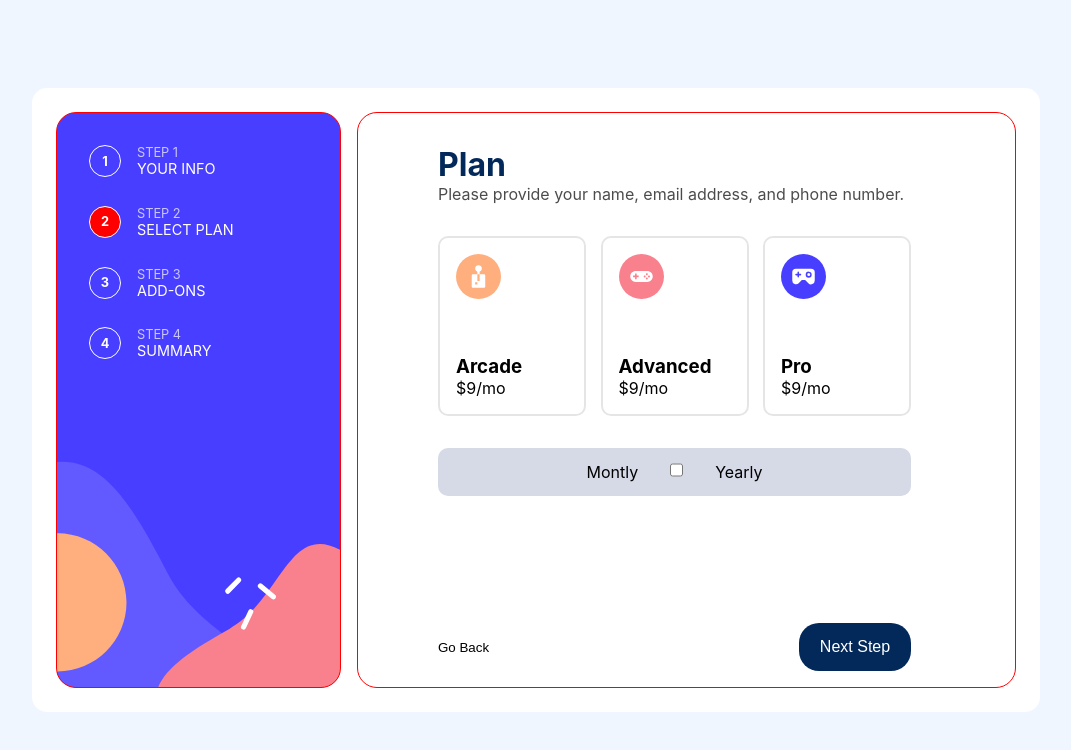
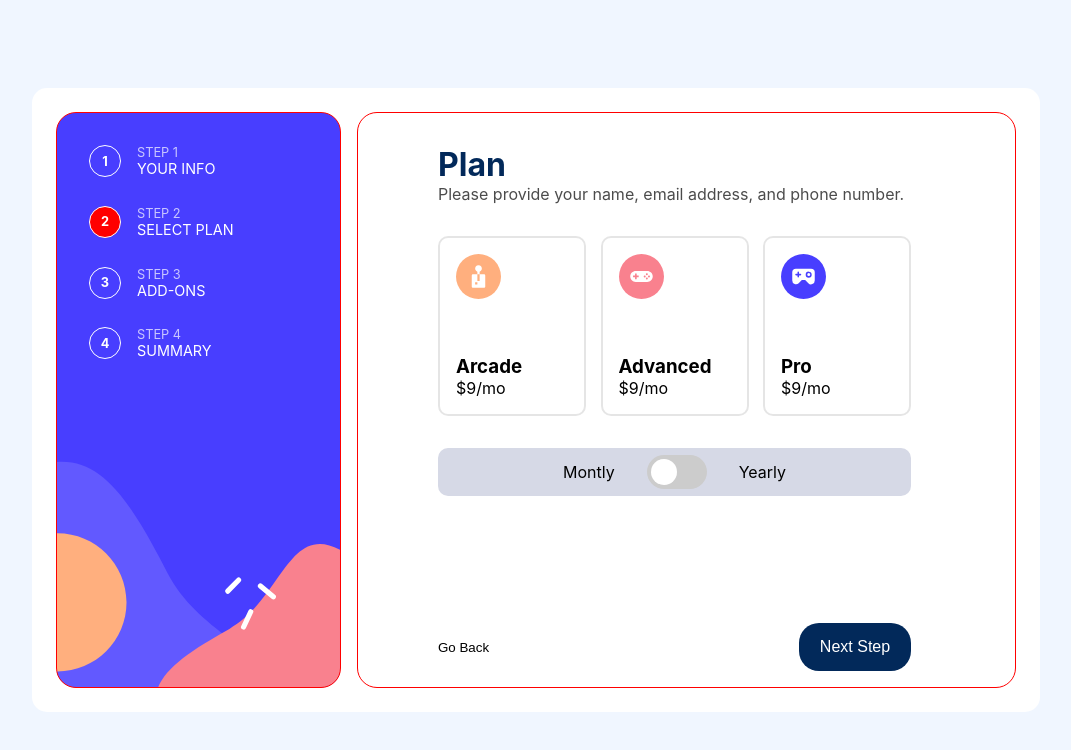
Before and after one commit to Danteie/multi-step-form-main, a React (Create React App) app: page / in a window 1280 px wide. Both pictures are taken after a click on the button "Next Step". Shown: the top 750 px of the page, without its empty margins (104-1175 px from the left). Built offline with nearby package versions, Linux system fonts and the light colour scheme.

Commit message:
siwtch button

```diff
--- a/src/Componet/Plan/Plan.css
+++ b/src/Componet/Plan/Plan.css
@@ -36,3 +36,65 @@
     height: 3rem;
     border-radius: 10px;
 }
+
+/* Switch */
+
+.switch {
+    position: relative;
+    display: inline-block;
+    width: 60px;
+    height: 34px;
+}
+
+.switch input {
+    opacity: 0;
+    width: 0;
+    height: 0;
+}
+
+.slider {
+    position: absolute;
+    cursor: pointer;
+    top: 0;
+    left: 0;
+    right: 0;
+    bottom: 0;
+    background-color: #ccc;
+    -webkit-transition: .4s;
+    transition: .4s;
+}
+
+.slider:before {
+    position: absolute;
+    content: "";
+    height: 26px;
+    width: 26px;
+    left: 4px;
+    bottom: 4px;
+    background-color: white;
+    -webkit-transition: .4s;
+    transition: .4s;
+}
+
+input:checked + .slider {
+    background-color: #2196F3;
+}
+
+input:focus + .slider {
+    box-shadow: 0 0 1px #2196F3;
+}
+
+input:checked + .slider:before {
+    -webkit-transform: translateX(26px);
+    -ms-transform: translateX(26px);
+    transform: translateX(26px);
+}
+
+  /* Rounded sliders */
+.slider.round {
+    border-radius: 34px;
+}
+
+.slider.round:before {
+    border-radius: 50%;
+}
--- a/src/Componet/Plan/Plan.js
+++ b/src/Componet/Plan/Plan.js
@@ -38,7 +38,10 @@
             </div>
             <div className="plantime">
               <div>Montly</div>
-              <div><input type="checkbox"/></div>
+              <label className="switch">
+                <input type="checkbox"  />
+                <span className="slider round"></span>
+              </label>
               <div>Yearly</div>
             </div>
         </div>
```
